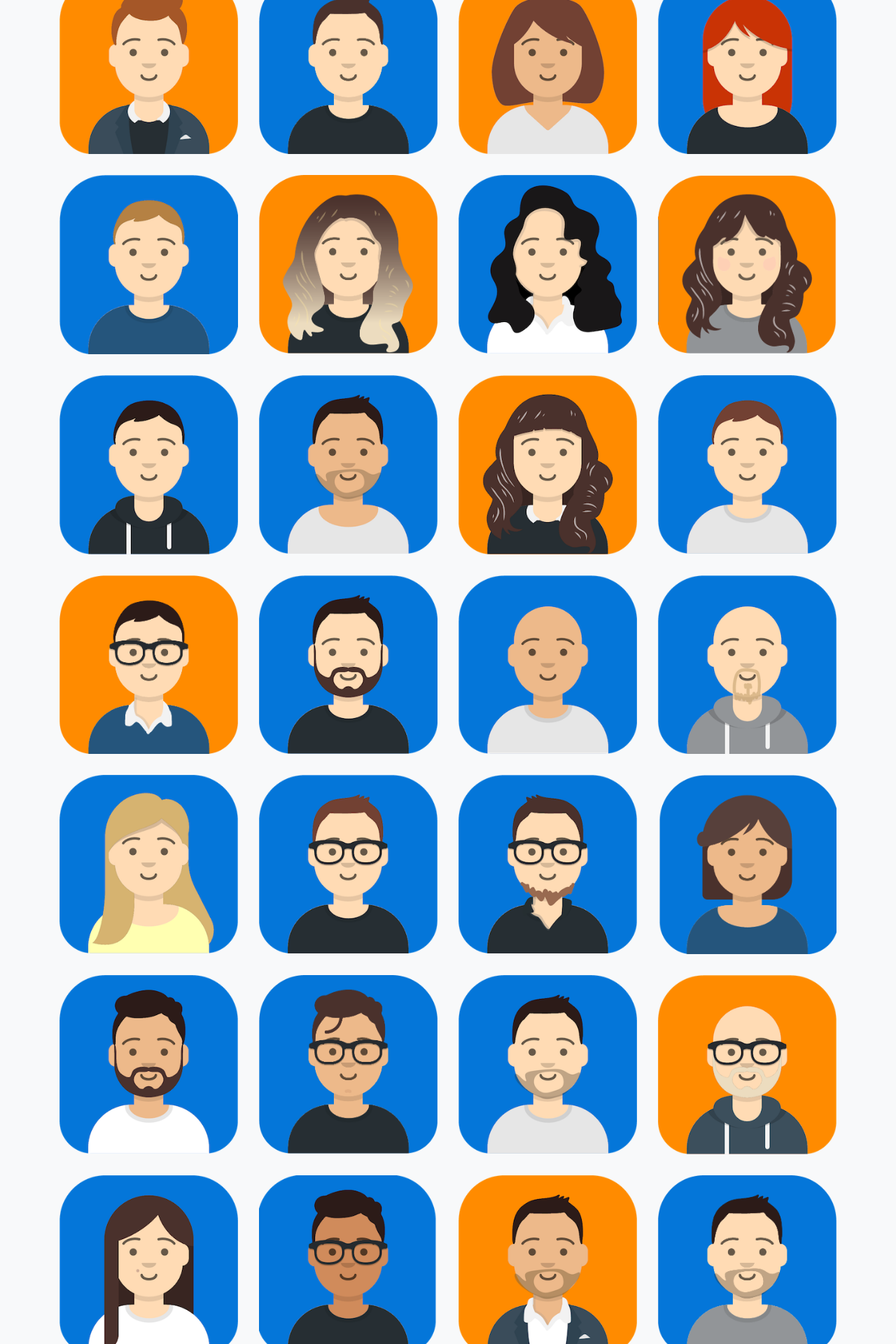
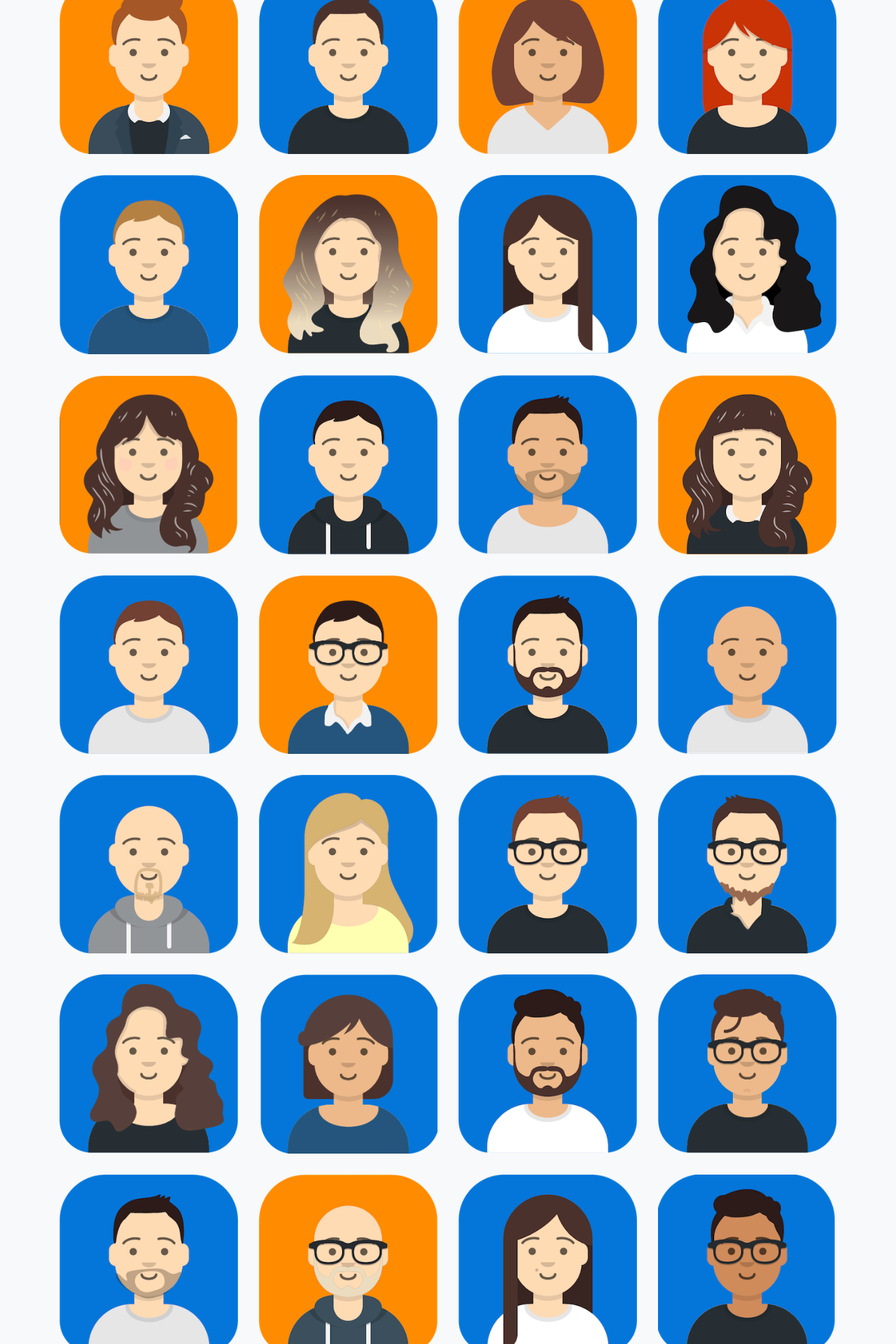
Before and after one commit to mediafellows/mediafellows.github.io, a Jekyll site: the page built from pages/about.html, in a window 1280 px wide. Shown: the part 1366-3286 px from the top of the page at 70% size. Built offline with Jekyll 4.4.1, drawn with Linux system fonts in a browser that asks for light colours.

```diff
--- a/_includes/team/members.html
+++ b/_includes/team/members.html
@@ -117,6 +117,17 @@
                     <div class="team-info">
                         <h3>Flor Casella</h3>
                         <span>Project Manager</span>
+                    </div>
+                </div>
+            </div>
+            <div class="col-xl-3 col-lg-3 col-md-6 mb-30">
+                <div class="single-team text-center "  >
+                    <div class="team-img">
+                        <img src="{{site.baseurl}}/assets/img/team/bozhidara-decheva.png" alt="Bozhidara Decheva">
+                    </div>
+                    <div class="team-info">
+                        <h3>Bozhidara Decheva</h3>
+                        <span>Quality Assurance Engineer</span>
                     </div>
                 </div>
             </div>
@@ -266,6 +277,17 @@
             <div class="col-xl-3 col-lg-3 col-md-6 mb-30">
                 <div class="single-team text-center "  data-wow-delay=".8s">
                     <div class="team-img">
+                        <img src="{{site.baseurl}}/assets/img/team/klaudiya-mileva.png" alt="Klaudiya Mileva">
+                    </div>
+                    <div class="team-info">
+                        <h3>Klaudiya Mileva</h3>
+                        <span>Frontend Developer</span>
+                    </div>
+                </div>
+            </div>
+            <div class="col-xl-3 col-lg-3 col-md-6 mb-30">
+                <div class="single-team text-center "  data-wow-delay=".8s">
+                    <div class="team-img">
                         <img src="{{site.baseurl}}/assets/img/team/beslinda-neziri.png" alt="Beslinda Neziri">
                     </div>
                     <div class="team-info">
```
Also changed, not shown: assets/img/team/bozhidara-decheva.png (added), assets/img/team/klaudiya-mileva.png (added).
